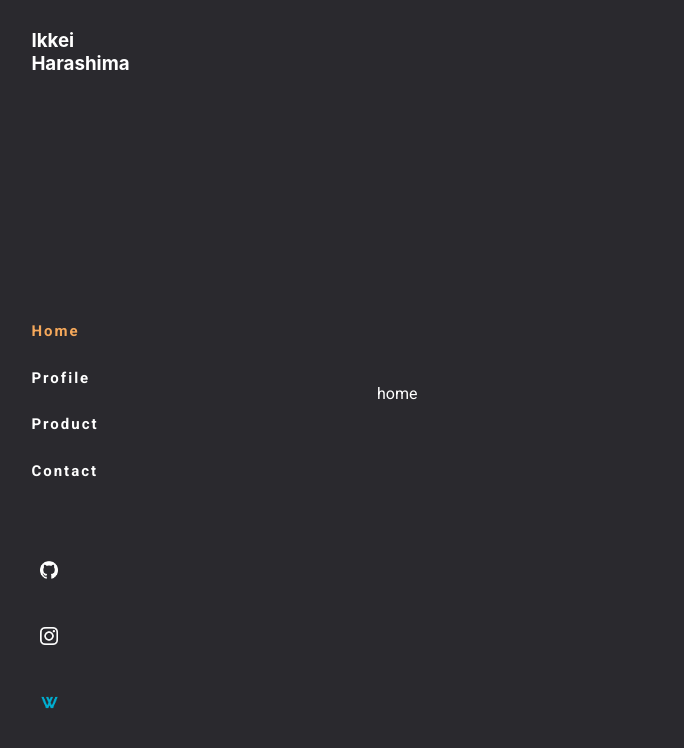
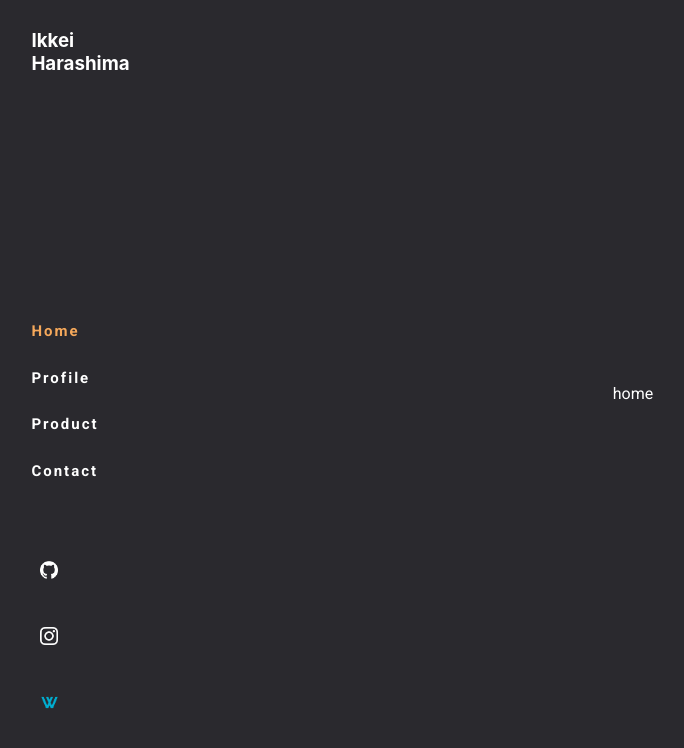
Before and after one commit to 1keiuu/portfolio20, a React (Create React App) app in the folder front/app/: page / in a window 1280 px wide. Shown: the top 748 px of the page, without its empty margins (7-691 px from the left). Built offline with nearby package versions, Linux system fonts and the light colour scheme; no server answers.

Commit message:
fix style

```diff
--- a/front/app/src/styles/ProfilePage.css
+++ b/front/app/src/styles/ProfilePage.css
@@ -10,7 +10,7 @@
   opacity: 0;
   filter: blur(30px);
   transform: perspective(50px) translateZ(50px);
-  transition: 1s;
+  transition: 2s;
 }
 
 .profile__inner .swiper-container {
--- a/front/app/src/styles/ProfilePage.min.css
+++ b/front/app/src/styles/ProfilePage.min.css
@@ -1 +1 @@
-.profile__inner{display:flex;flex-direction:column;align-items:center;justify-content:center;width:100%;padding:5vw 5vw 0 0;height:100%;box-sizing:border-box;opacity:0;filter:blur(30px);transform:perspective(50px) translateZ(50px);transition:1s}.profile__inner .swiper-container{width:100%;height:100%}.profile__inner .swiper-slide{display:flex;justify-content:center}.profile__inner .scroll-text__wrapper{position:absolute;bottom:30px}.profile__inner .scroll-text__wrapper .scroll-text{font-size:1.5rem}.profile__inner .scroll-text__wrapper-enter-done{animation:1s ease-in 0s infinite alternate forwards running move}@keyframes move{0%{transform:translateY(0)}100%{transform:translateY(8px)}}.profile__inner-enter-done{opacity:1;filter:blur(0);transform:perspective(50px) translateZ(0);transition:1s}
+.profile__inner{display:flex;flex-direction:column;align-items:center;justify-content:center;width:100%;padding:5vw 5vw 0 0;height:100%;box-sizing:border-box;opacity:0;filter:blur(30px);transform:perspective(50px) translateZ(50px);transition:2s}.profile__inner .swiper-container{width:100%;height:100%}.profile__inner .swiper-slide{display:flex;justify-content:center}.profile__inner .scroll-text__wrapper{position:absolute;bottom:30px}.profile__inner .scroll-text__wrapper .scroll-text{font-size:1.5rem}.profile__inner .scroll-text__wrapper-enter-done{animation:1s ease-in 0s infinite alternate forwards running move}@keyframes move{0%{transform:translateY(0)}100%{transform:translateY(8px)}}.profile__inner-enter-done{opacity:1;filter:blur(0);transform:perspective(50px) translateZ(0);transition:1s}
--- a/front/app/src/styles/ProfilePage.scss
+++ b/front/app/src/styles/ProfilePage.scss
@@ -10,7 +10,7 @@
   opacity: 0;
   filter: blur(30px);
   transform: perspective(50px) translateZ(50px);
-  transition: 1s;
+  transition: 2s;
   .swiper-container {
     width: 100%;
     height: 100%;
--- a/front/app/src/styles/contactPage.min.css
+++ b/front/app/src/styles/contactPage.min.css
@@ -1 +1 @@
-.contact-page{height:100vh;box-sizing:border-box;opacity:0;filter:blur(50px);transform:perspective(50px) translateZ(50px);transition:1s;padding:30%}.contact-page-enter-done{opacity:1;filter:blur(0);transform:perspective(50px) translateZ(0);transition:1s}
+.contact-page{height:100vh;box-sizing:border-box;opacity:0;filter:blur(50px);transform:perspective(50px) translateZ(50px);transition:2s;padding:30%}.contact-page-enter-done{opacity:1;filter:blur(0);transform:perspective(50px) translateZ(0);transition:1s}
--- a/front/app/src/styles/contactPage.scss
+++ b/front/app/src/styles/contactPage.scss
@@ -4,7 +4,7 @@
   opacity: 0;
   filter: blur(50px);
   transform: perspective(50px) translateZ(50px);
-  transition: 1s;
+  transition: 2s;
   padding: 30%;
 }
 
--- a/front/app/src/styles/home.css
+++ b/front/app/src/styles/home.css
@@ -1,10 +1,11 @@
 .home__inner {
   height: 100vh;
+  width: 100%;
+  box-sizing: border-box;
   opacity: 0;
   filter: blur(30px);
   transform: perspective(50px) translateZ(50px);
-  transition: 1s;
-  transition: 1s;
+  transition: 2s;
   padding: 30%;
 }
 
--- a/front/app/src/styles/home.min.css
+++ b/front/app/src/styles/home.min.css
@@ -1,15 +1 @@
-.home__inner {
-  height: 100vh;
-  opacity: 0;
-  filter: blur(30px);
-  transform: perspective(50px) translateZ(50px);
-  transition: 1s;
-  transition: 1s;
-  padding: 30%;
-}
-.home__inner-enter-done {
-  opacity: 1;
-  filter: blur(0);
-  transform: perspective(50px) translateZ(0);
-  transition: 1s;
-}
+.home__inner{height:100vh;width:100%;box-sizing:border-box;opacity:0;filter:blur(30px);transform:perspective(50px) translateZ(50px);transition:2s;padding:30%}.home__inner-enter-done{opacity:1;filter:blur(0);transform:perspective(50px) translateZ(0);transition:1s}
--- a/front/app/src/styles/home.scss
+++ b/front/app/src/styles/home.scss
@@ -1,11 +1,11 @@
 .home__inner {
   height: 100vh;
+  width: 100%;
   box-sizing: border-box;
   opacity: 0;
   filter: blur(30px);
   transform: perspective(50px) translateZ(50px);
-  transition: 1s;
-  transition: 1s;
+  transition: 2s;
   padding: 30%;
 }
 
--- a/front/app/src/styles/productPage.css
+++ b/front/app/src/styles/productPage.css
@@ -2,7 +2,7 @@
   opacity: 0;
   filter: blur(50px);
   transform: perspective(50px) translateZ(50px);
-  transition: 1s;
+  transition: 2s;
 }
 
 .product-page__inner-enter-done {
--- a/front/app/src/styles/productPage.min.css
+++ b/front/app/src/styles/productPage.min.css
@@ -1 +1 @@
-.product-page__inner{opacity:0;filter:blur(50px);transform:perspective(50px) translateZ(50px);transition:1s}.product-page__inner-enter-done{opacity:1;filter:blur(0);transform:perspective(50px) translateZ(0);transition:1s}.product-page{padding-left:20%}.product-page .slider__wrapper{display:flex}.swiper-slide{display:flex}.product-card__image{transition:0.4s;height:100%;border-radius:5px;box-shadow:2px 2px 10px #181818}.product-card__image.--hover{transition:0.8s;transform:scale(1.3)}.product-card__title-wrapper{height:25%;width:100%;padding-top:3%;border-radius:10px;transition:1s;display:flex;flex-direction:column;align-items:center;justify-content:center}.product-card__title-wrapper .product-card__title,.product-card__title-wrapper .product-card__sub-title{width:70%;text-align:start;margin:0;color:#fff;font-size:15px;font-family:Roboto}.product-card__title-wrapper .product-card__title{font-weight:bold}.search-product__background{position:absolute;opacity:0.3;background:#363636;transition:1s;z-index:6;top:0;left:0;width:100vw;height:100vh;display:none}.search-product__background.--active{display:block;transition:1s}
+.product-page__inner{opacity:0;filter:blur(50px);transform:perspective(50px) translateZ(50px);transition:2s}.product-page__inner-enter-done{opacity:1;filter:blur(0);transform:perspective(50px) translateZ(0);transition:1s}.product-page{padding-left:20%}.product-page .slider__wrapper{display:flex}.swiper-slide{display:flex}.product-card__image{transition:0.4s;height:100%;border-radius:5px;box-shadow:2px 2px 10px #181818}.product-card__image.--hover{transition:0.8s;transform:scale(1.3)}.product-card__title-wrapper{height:25%;width:100%;padding-top:3%;border-radius:10px;transition:1s;display:flex;flex-direction:column;align-items:center;justify-content:center}.product-card__title-wrapper .product-card__title,.product-card__title-wrapper .product-card__sub-title{width:70%;text-align:start;margin:0;color:#fff;font-size:15px;font-family:Roboto}.product-card__title-wrapper .product-card__title{font-weight:bold}.search-product__background{position:absolute;opacity:0.3;background:#363636;transition:1s;z-index:6;top:0;left:0;width:100vw;height:100vh;display:none}.search-product__background.--active{display:block;transition:1s}
--- a/front/app/src/styles/productPage.scss
+++ b/front/app/src/styles/productPage.scss
@@ -2,7 +2,7 @@
   opacity: 0;
   filter: blur(50px);
   transform: perspective(50px) translateZ(50px);
-  transition: 1s;
+  transition: 2s;
 }
 .product-page__inner-enter-done {
   opacity: 1;
```
Also changed, not shown: front/app/src/styles/contactPage.css (+6 -2 lines), 1 other file (tests, documents, lock files or other folders).
